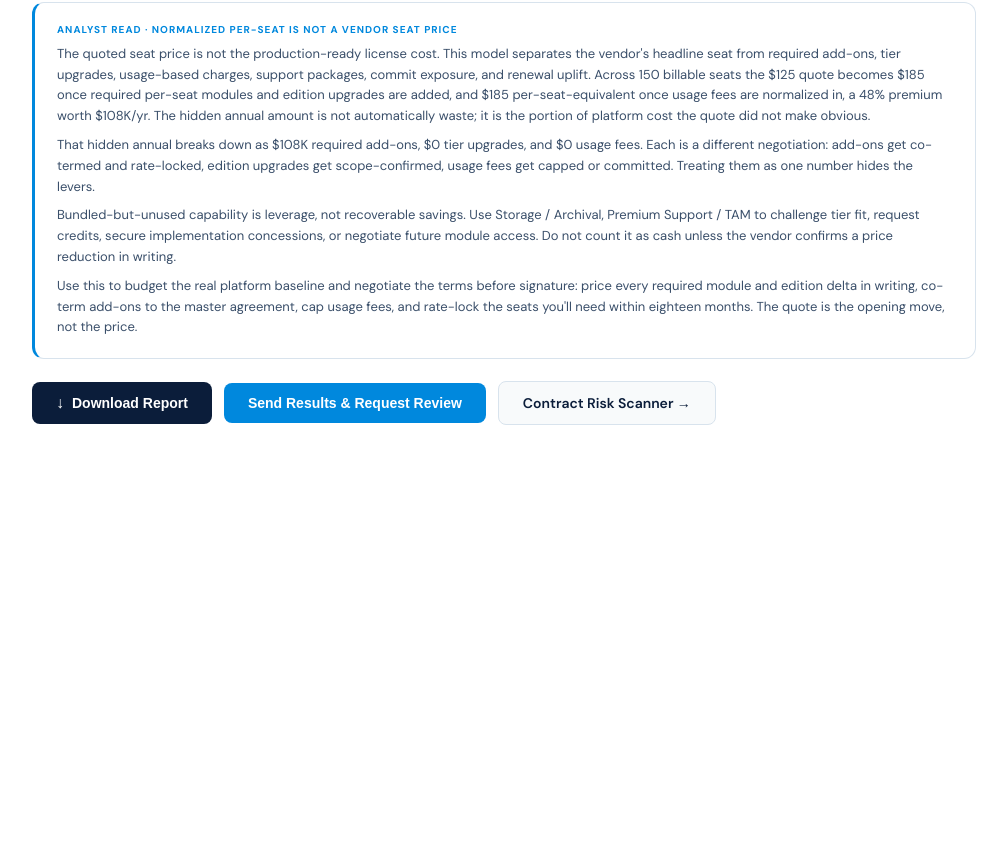
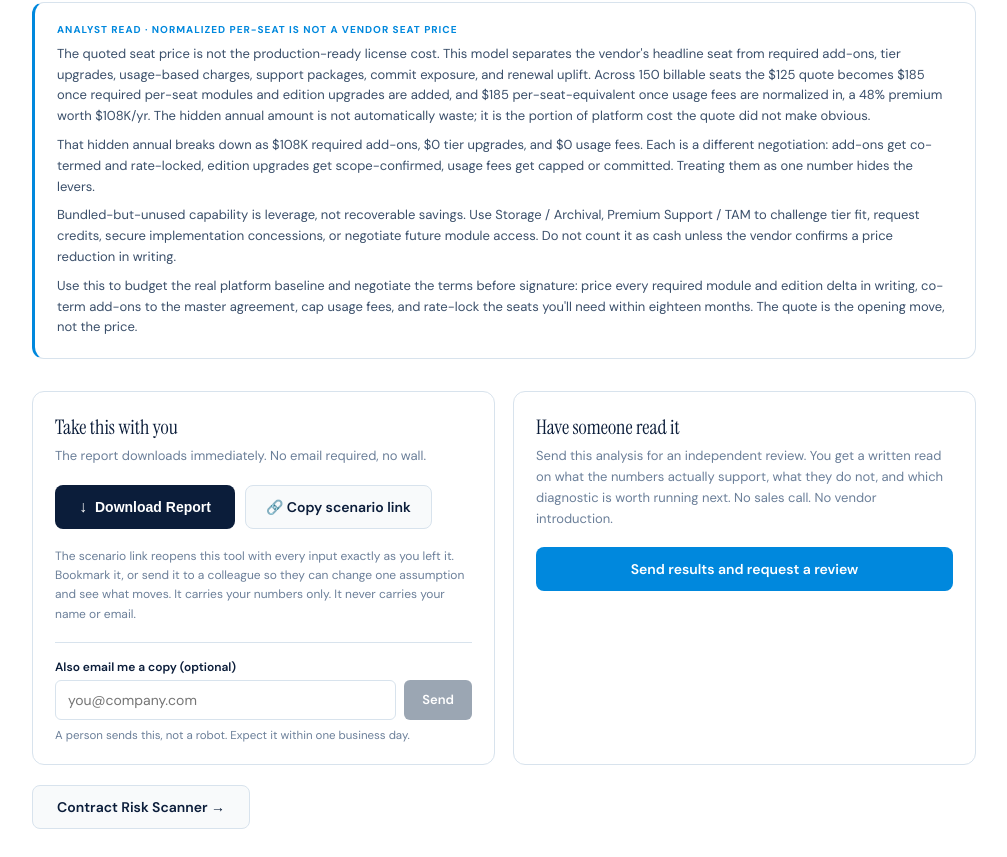
Before and after one commit to thomasbakerj-lgtm/CENTER-OF-CX, a React (Vite) app: page /tools/license-gap in a window 1280 px wide. Shown: the part 2450-3307 px from the top of the page, without its empty margins (136-1143 px from the left). Before the commit the page ends 2903 px from the top, so only its background shows below. Built offline with nearby package versions, Linux system fonts and the light colour scheme.

Commit message:
Update LicenseBundleGapChecker.jsx

```diff
--- a/LicenseBundleGapChecker.jsx
+++ b/LicenseBundleGapChecker.jsx
@@ -1,10 +1,11 @@
 import { useState, useEffect, useRef } from "react";
-import ReportExport from "./ReportExport";
+import ReportActions from "./ReportActions";
 import { COLORS } from "./src/lib/benchmarks";
 import { publishToolResult, getPrimitive } from "./src/lib/toolData";
 import { normalizeForPublish } from "./src/lib/metrics";
 import NumField from "./src/lib/NumField";
 import InfoDot from "./src/lib/InfoDot";
+import { readScenario, clearScenarioParam } from "./src/lib/scenarioUrl";
 
 const NAVY = COLORS.navy, DEEP = "#061325", ELECTRIC = COLORS.electric, LIGHT = "#00AAFF";
 const ICE = "#E8F4FD", WARM = "#F8FAFB", SLATE = "#3A4F6A", MUTED = COLORS.muted, BORDER = "#D8E3ED";
@@ -50,6 +51,32 @@ const DOC_EVIDENCE = new Set(["proposal", "orderform", "sku", "msa"]);
 const DBL_MAP = { ai: "ai", analytics: "transcription", digital: "sms", recording: "storage", telephony: "voice" };
 const DBL_LABEL = { ai: "AI add-on + AI usage tokens", analytics: "analytics module + transcription minutes", digital: "digital channel module + SMS/WhatsApp fees", recording: "recording module + storage retention", telephony: "telephony module + voice/carrier usage" };
 
+/* Scenario contract. Module scope so the identity is stable across renders,
+   and so state initializers and the URL encoder read from one definition. */
+const TOOL_ID = "license-gap";
+const ROUTE = "/tools/license-gap";
+const clone = (o) => JSON.parse(JSON.stringify(o));
+
+const DEFAULTS = {
+  classes: [
+    { id: "agent", name: "Agent", count: 150, price: 125 },
+    { id: "sup", name: "Supervisor", count: 0, price: 150 },
+    { id: "admin", name: "Admin", count: 0, price: 200 },
+    { id: "analyst", name: "Analyst", count: 0, price: 170 },
+  ],
+  basis: "named",
+  committedSeats: 0,
+  commitBasis: "license",
+  commitRate: 0,
+  uplift: 0,
+  seats18mo: 0,
+  evidence: "estimate",
+  confirmed: false,
+  dblAck: false,
+  modules: (() => { const m = {}; MODULES.forEach(mod => { m[mod.id] = { need: mod.core ? "yes" : "no", status: mod.dStatus, cost: mod.typical, scope: mod.dScope }; }); return m; })(),
+  usage: (() => { const u = {}; USAGE_TYPES.forEach(t => { u[t.id] = 0; }); return u; })(),
+};
+
 const DEFS = {
   baseSeat: "The advertised per-agent price the vendor leads with. It typically covers core voice, routing, and basic reporting only. Most everything else is priced separately.",
   effLicenseSeat: "The seat price plus the per-seat modules and edition upgrades you require. Still a true per-seat number: what one production-ready license actually costs.",
@@ -92,29 +119,38 @@ function Nav() {
 }
 
 export default function LicenseBundleGapChecker() {
-  const [classes, setClasses] = useState([
-    { id: "agent", name: "Agent", count: 150, price: 125 },
-    { id: "sup", name: "Supervisor", count: 0, price: 150 },
-    { id: "admin", name: "Admin", count: 0, price: 200 },
-    { id: "analyst", name: "Analyst", count: 0, price: 170 },
-  ]);
-  const [basis, setBasis] = useState("named");
-  const [committedSeats, setCommittedSeats] = useState(0);
-  const [commitBasis, setCommitBasis] = useState("license");
-  const [commitRate, setCommitRate] = useState(0);
-  const [uplift, setUplift] = useState(0);
-  const [seats18mo, setSeats18mo] = useState(0);
-  const [evidence, setEvidence] = useState("estimate");
-  const [confirmed, setConfirmed] = useState(false);
-  const [dblAck, setDblAck] = useState(false);
+  const [classes, setClasses] = useState(() => clone(DEFAULTS.classes));
+  const [basis, setBasis] = useState(DEFAULTS.basis);
+  const [committedSeats, setCommittedSeats] = useState(DEFAULTS.committedSeats);
+  const [commitBasis, setCommitBasis] = useState(DEFAULTS.commitBasis);
+  const [commitRate, setCommitRate] = useState(DEFAULTS.commitRate);
+  const [uplift, setUplift] = useState(DEFAULTS.uplift);
+  const [seats18mo, setSeats18mo] = useState(DEFAULTS.seats18mo);
+  const [evidence, setEvidence] = useState(DEFAULTS.evidence);
+  const [confirmed, setConfirmed] = useState(DEFAULTS.confirmed);
+  const [dblAck, setDblAck] = useState(DEFAULTS.dblAck);
   const [pulled, setPulled] = useState({});
-  const [sending, setSending] = useState(false); const [sent, setSent] = useState(false);
-  const [modules, setModules] = useState(() => {
-    const m = {}; MODULES.forEach(mod => { m[mod.id] = { need: mod.core ? "yes" : "no", status: mod.dStatus, cost: mod.typical, scope: mod.dScope }; }); return m;
-  });
-  const [usage, setUsage] = useState(() => { const u = {}; USAGE_TYPES.forEach(t => { u[t.id] = 0; }); return u; });
-  useEffect(() => { window.scrollTo(0, 0); }, []);
+  const [fromLink, setFromLink] = useState(false);
+  const [modules, setModules] = useState(() => clone(DEFAULTS.modules));
+  const [usage, setUsage] = useState(() => clone(DEFAULTS.usage));
+
   useEffect(() => {
+    window.scrollTo(0, 0);
+
+    // A scenario link is a deliberate act. It outranks the ambient cross-tool
+    // pull, so we rehydrate and return rather than letting getPrimitive
+    // overwrite the seat count the user explicitly shared.
+    const s = readScenario(TOOL_ID, DEFAULTS);
+    if (s) {
+      setClasses(s.classes); setBasis(s.basis); setCommittedSeats(s.committedSeats);
+      setCommitBasis(s.commitBasis); setCommitRate(s.commitRate); setUplift(s.uplift);
+      setSeats18mo(s.seats18mo); setEvidence(s.evidence); setConfirmed(s.confirmed);
+      setDblAck(s.dblAck); setModules(s.modules); setUsage(s.usage);
+      setFromLink(true);
+      clearScenarioParam();
+      return;
+    }
+
     const ag = getPrimitive("agents");
     if (ag != null && !isNaN(ag)) { setClasses(c => c.map(x => x.id === "agent" ? { ...x, count: Math.round(ag) } : x)); setPulled({ agents: true }); }
   }, []);
@@ -237,14 +273,14 @@ export default function LicenseBundleGapChecker() {
     }, { sourceTool: "license-gap" }).clean); /* eslint-disable-next-line */
   }, [classes, modules, usage, committedSeats, commitBasis, commitRate, uplift, seats18mo, evidence, confirmed]);
 
-  const sendResults = () => {
-    setSending(true);
-    const b = new FormData();
-    b.append("_subject", "License Bundle Gap (v4), Center of CX"); b.append("source", "License Bundle Gap Checker");
-    b.append("quoted_seat", "$" + quotedSeat.toFixed(0)); b.append("eff_license_seat", "$" + effLicenseSeat.toFixed(0)); b.append("eff_platform_seat_eq", "$" + effPlatformSeat.toFixed(0));
-    b.append("gap_pct", gapPct.toFixed(0) + "%"); b.append("hidden_annual", fmtK(hiddenAnnual)); b.append("confidence", confidence); b.append("evidence", evidence);
-    fetch("https://formspree.io/f/maqlvwne", { method: "POST", body: b, headers: { Accept: "application/json" } })
-      .then(r => { if (r.ok) setSent(true); setSending(false); }).catch(() => setSending(false));
+  /* The exact input set the scenario link carries. Numeric scalars are coerced
+     because NumField commits raw strings while typing, and "0" would otherwise
+     diff against a default of 0 and ride in the URL for no reason. */
+  const scenario = {
+    classes, basis,
+    committedSeats: n(committedSeats), commitBasis, commitRate: n(commitRate),
+    uplift: n(uplift), seats18mo: n(seats18mo),
+    evidence, confirmed, dblAck, modules, usage,
   };
 
   const card = { background: WARM, border: `1px solid ${BORDER}`, borderRadius: 10, padding: "16px 14px", textAlign: "center" };
@@ -491,8 +527,30 @@ export default function LicenseBundleGapChecker() {
             {analyst.map((t, i) => <p key={i} style={{ fontSize: 13, color: SLATE, lineHeight: 1.6, margin: i ? "8px 0 0" : 0 }}>{t}</p>)}
           </div>
 
-          <div style={{ display: "flex", gap: 12, flexWrap: "wrap", alignItems: "center" }}>
-            <ReportExport toolName="License Bundle Gap Analysis" subtitle={`Quoted vs effective platform seat · ${confidence}`} userName="" userEmail="" sections={[
+          <ReportActions
+            toolId={TOOL_ID}
+            toolName="License Bundle Gap Analysis"
+            subtitle={`Quoted vs effective platform seat · ${confidence}`}
+            routePath={ROUTE}
+            state={scenario}
+            defaults={DEFAULTS}
+            confidence={confidence}
+            summary={[
+              { label: "Quoted seat", value: "$" + quotedSeat.toFixed(0) },
+              { label: "Effective license seat", value: "$" + effLicenseSeat.toFixed(0) },
+              { label: "Platform seat-equivalent", value: "$" + effPlatformSeat.toFixed(0) },
+              { label: "Bundle gap", value: gapPct.toFixed(0) + "%" },
+              { label: "Hidden annual", value: fmtK(hiddenAnnual) },
+            ]}
+            signals={{
+              evidence,
+              billable_seats: billable,
+              shelfware_modules: shelfware.length,
+              integrity_flags: flags.length,
+              commit_exposure_seats: commitExpSeats,
+              from_scenario_link: fromLink ? "yes" : "no",
+            }}
+            sections={[
               { title: "Confidence & Evidence", type: "text", content: confLine },
               { title: "Seat Economics", type: "metrics", items: [
                 { label: "Quoted Seat", value: "$" + quotedSeat.toFixed(0), color: ELECTRIC, sub: "vendor headline" },
@@ -526,8 +584,10 @@ export default function LicenseBundleGapChecker() {
                 { tool: "TCO Calculator", reason: "Roll the platform seat-equivalent and usage fees into full cost of ownership", href: "/tools/tco-calculator" },
                 { tool: "Vendor Match", reason: "Compare effective platform economics, not quoted seats, across vendors", href: "/tools/vendor-match" },
               ]},
-            ]} />
-            <button onClick={sendResults} disabled={sending} style={{ background: ELECTRIC, color: "#fff", fontSize: 14, fontWeight: 600, padding: "12px 24px", borderRadius: 8, border: "none", cursor: sending ? "wait" : "pointer" }}>{sent ? "Sent ✓" : sending ? "Sending..." : "Send Results & Request Review"}</button>
+            ]}
+          />
+
+          <div style={{ display: "flex", gap: 12, flexWrap: "wrap", alignItems: "center", marginTop: 20 }}>
             <a href="/tools/contract-risk" style={{ background: WARM, border: `1px solid ${BORDER}`, color: NAVY, fontSize: 14, fontWeight: 600, padding: "12px 24px", borderRadius: 8 }}>Contract Risk Scanner →</a>
           </div>
         </div>
```
